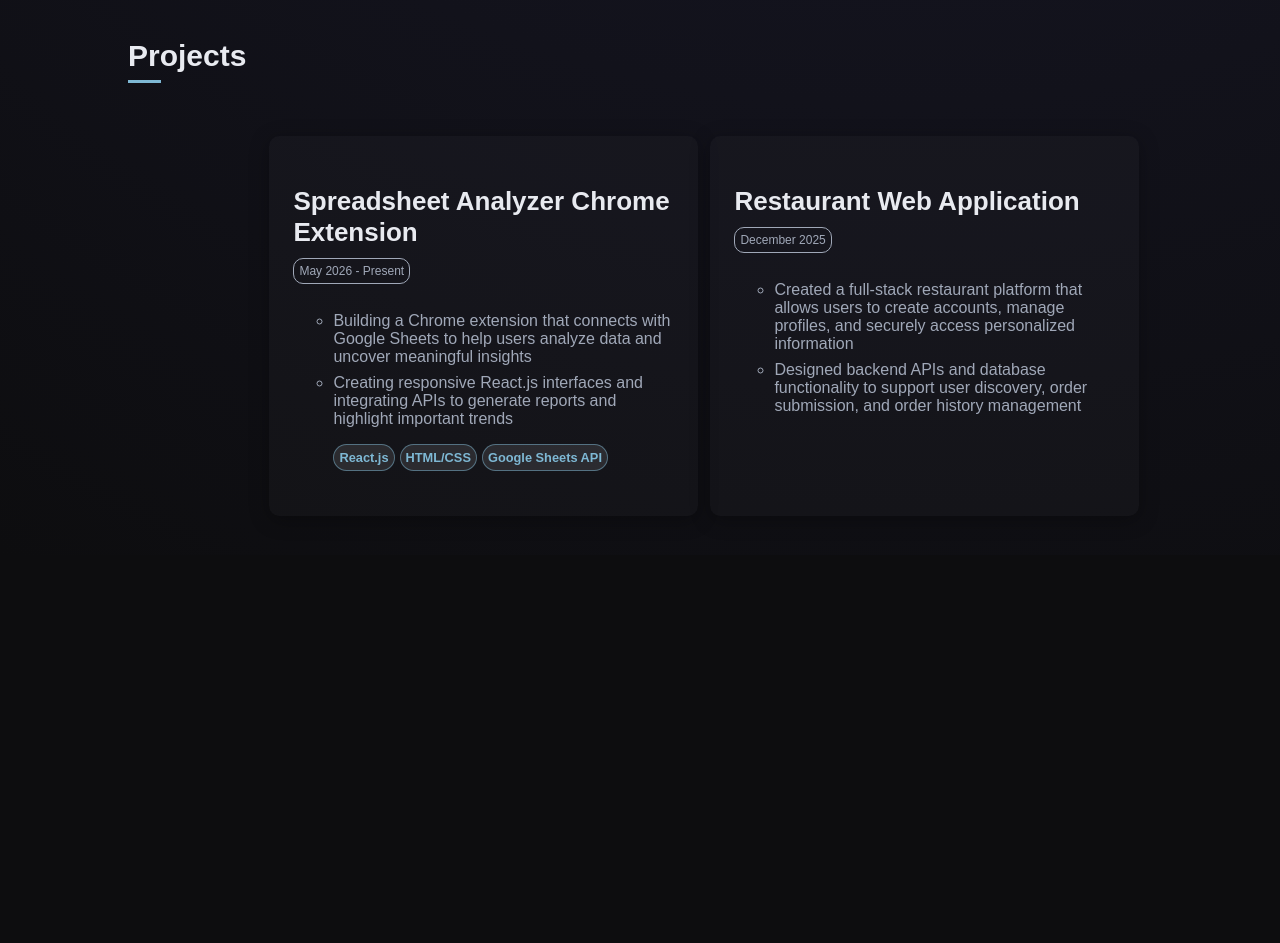
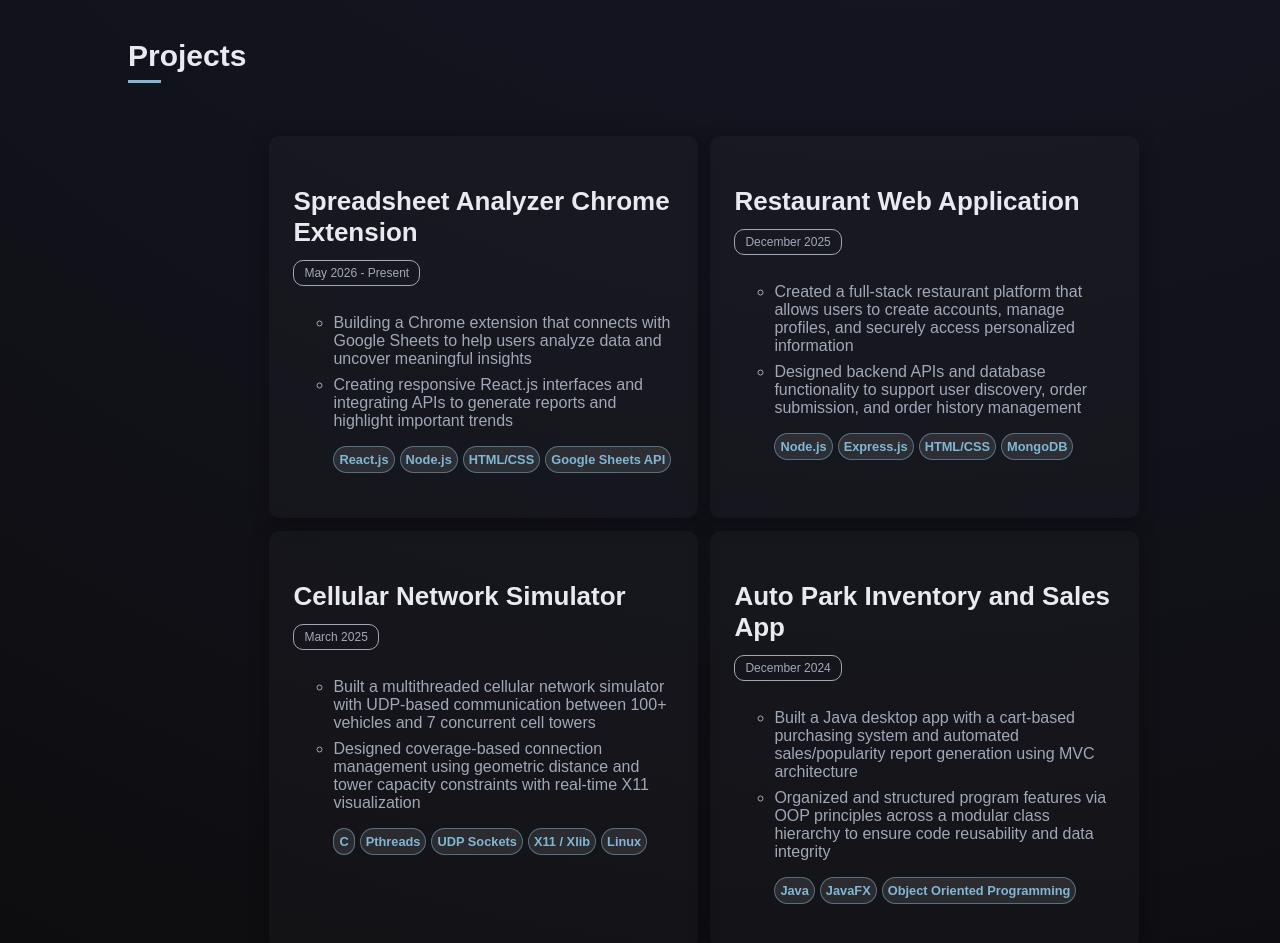
Before and after one commit to damiankakkarjohnson/website-portfolio, a React (Vite) app: page / in a window 1280 px wide. Shown: the part 1660-2603 px from the top of the page. Before the commit the page ends 2215 px from the top, so only its background shows below. Built offline with nearby package versions, Linux system fonts and the light colour scheme; a web font is replaced by a local one.

Commit message:
Projects section finished  - Finished adding projects  - Combined some projects and experience styles to make a general card style

```diff
--- a/src/Experience.jsx
+++ b/src/Experience.jsx
@@ -7,11 +7,11 @@ function Experience() {
             <h2>Experience</h2>
 
             <br/>
-            <div id="experienceEntries">
-                <div className="experienceEntry">
+            <div className="entries">
+                <div className="card">
                     <h3>Co-Founder</h3>
                     <h4 className="experienceCompany">AISSLO LLC <span><a href="https://www.aisslo.com/" target="_blank" rel="noreferrer"><FaGlobe/></a></span></h4>
-                    <p className="experienceTime">October 2025 - Present</p>
+                    <p className="timeTag">October 2025 - Present</p>
                     <br/>
                     <ul>
                         <li>Shape core features for an SSL certificate management dashboard</li>
@@ -20,10 +20,10 @@ function Experience() {
                     </ul>
                 </div>
 
-                <div className="experienceEntry">
+                <div className="card">
                     <h3>Crew Member</h3>
                     <h4 className="experienceCompany">CHIPOTLE MEXICAN GRILL <span><a href="https://www.chipotle.ca/" target="_blank" rel="noreferrer"><FaGlobe/></a></span></h4>
-                    <p className="experienceTime">June 2025 - December 2025</p>
+                    <p className="timeTag">June 2025 - December 2025</p>
                     <br/>
                     <ul>
                         <li>Delivered efficient customer service in a fast-paced environment while maintaining accuracy under pressure</li>
@@ -31,10 +31,10 @@ function Experience() {
                     </ul>
                 </div>
 
-                <div className="experienceEntry">
+                <div className="card">
                     <h3>Meeting Room Assistant</h3>
                     <h4 className="experienceCompany">RAMADA BY WYNDHAM <span><a href="https://www.ramadaottawa.com/" target="_blank" rel="noreferrer"><FaGlobe/></a></span></h4>
-                    <p className="experienceTime">April 2023 - January 2024</p>
+                    <p className="timeTag">April 2023 - January 2024</p>
                     <br/>
                     <ul>
                         <li>Set up meeting rooms accurately and on schedule for a variety of bookings</li>
--- a/src/NavBar.jsx
+++ b/src/NavBar.jsx
@@ -17,7 +17,7 @@ function NavBar(){
       <ul id={isOpen ? 'navOpen' : 'navClosed'}>
         <li><a href="#" onClick={() => setIsOpen(!isOpen)}>About</a></li>
         <li><a href="#experience" onClick={() => setIsOpen(!isOpen)}>Experience</a></li>
-        <li><a href="#" onClick={() => setIsOpen(!isOpen)}>Projects</a></li>
+        <li><a href="#projects" onClick={() => setIsOpen(!isOpen)}>Projects</a></li>
         <li><a href="#" onClick={() => setIsOpen(!isOpen)}>Leadership</a></li>
         <li id="navIcons">
           <a href="https://linkedin.com/in/damian-kakkar-johnson-579723311" target="_blank" rel="noreferrer"><FaLinkedin /></a>
--- a/src/Projects.jsx
+++ b/src/Projects.jsx
@@ -7,10 +7,10 @@ function Projects() {
 
             <br/>
 
-            <div id="projectEntries">
-                <div className="projectEntry">
+            <div className="entries">
+                <div className="card">
                     <h3>Spreadsheet Analyzer Chrome Extension</h3>
-                    <p className="projectTime">May 2026 - Present</p>
+                    <p className="timeTag">May 2026 - Present</p>
                     <br/>
                     <ul>
                         <li>Building a Chrome extension that connects with Google Sheets to help users analyze data and uncover meaningful insights</li>
@@ -18,18 +18,57 @@ function Projects() {
                     </ul>
                     <ul className="projectTechStack">
                         <li>React.js</li>
+                        <li>Node.js</li>
                         <li>HTML/CSS</li>
                         <li>Google Sheets API</li>
                     </ul>
                 </div>
 
-                <div className="projectEntry">
+                <div className="card">
                     <h3>Restaurant Web Application</h3>
-                    <p className="projectTime">December 2025</p>
+                    <p className="timeTag">December 2025</p>
                     <br/>
                     <ul>
                         <li>Created a full-stack restaurant platform that allows users to create accounts, manage profiles, and securely access personalized information</li>
                         <li>Designed backend APIs and database functionality to support user discovery, order submission, and order history management</li>
+                    </ul>
+                    <ul className="projectTechStack">
+                        <li>Node.js</li>
+                        <li>Express.js</li>
+                        <li>HTML/CSS</li>
+                        <li>MongoDB</li>
+                    </ul>
+                </div>
+
+                <div className="card">
+                    <h3>Cellular Network Simulator</h3>
+                    <p className="timeTag">March 2025</p>
+                    <br/>
+                    <ul>
+                        <li>Built a multithreaded cellular network simulator with UDP-based communication between 100+ vehicles and 7 concurrent cell towers</li>
+                        <li>Designed coverage-based connection management using geometric distance and tower capacity constraints with real-time X11 visualization</li>
+                    </ul>
+                    <ul className="projectTechStack">
+                        <li>C</li>
+                        <li>Pthreads</li>
+                        <li>UDP Sockets</li>
+                        <li>X11 / Xlib</li>
+                        <li>Linux</li>
+                    </ul>
+                </div>
+
+                <div className="card">
+                    <h3>Auto Park Inventory and Sales App</h3>
+                    <p className="timeTag">December 2024</p>
+                    <br/>
+                    <ul>
+                        <li>Built a Java desktop app with a cart-based purchasing system and automated sales/popularity report generation using MVC architecture</li>
+                        <li>Organized and structured program features via OOP principles across a modular class hierarchy to ensure code reusability and data integrity</li>
+                    </ul>
+                    <ul className="projectTechStack">
+                        <li>Java</li>
+                        <li>JavaFX</li>
+                        <li>Object Oriented Programming</li>
                     </ul>
                 </div>
             </div>
--- a/src/css/index.css
+++ b/src/css/index.css
@@ -227,30 +227,99 @@ body {
 
 
 
-/*----------------------------------------- Experience Styles -----------------------------------------*/
+/*-------------------------------------------- Card Styles --------------------------------------------*/
 
-#experience {
+.card {
+  display: inline-block;
+  padding: 1.5rem;
+  width: 33%;
+  border-radius: 10px;
+  position: relative;
+  box-shadow: 0 4px 20px rgba(0, 0, 0, 0.3);
+  background: rgba(255, 255, 255, 0.02);
+}
+
+.card::before {
+  content: '';
+  position: absolute;
+  inset: 0;
+  border-radius: 10px;
+  border: 2px solid rgba(126, 184, 212, 0.1);
+  background: rgba(126, 184, 212, 0.05);
+  clip-path: inset(0 100% 0 0);
+  transition: clip-path 0.4s ease;
+}
+
+.card:hover::before {
+  clip-path: inset(0 0% 0 0);
+}
+
+.card ul {
+  list-style: circle;
+}
+
+.card li {
+  margin-bottom: 8px;
+  color: #a0a8b8;
+}
+
+.timeTag {
+  font-size: clamp(10px, 1vw, 12px);
+  margin-top: 12px;
+  color: #a0a8b8;
+  display: inline-block;
+  border: 1px solid #a0a8b8;
+  border-radius: 10px;
+  padding: 5px 10px;
+}
+
+.entries {
+  display: flex;
+  justify-content: center;
+  flex-wrap: wrap;
+  gap: 1vw;
+  padding: 3vw 0;
+}
+
+@media (max-width: 768px) {
+  .card {
+    width: 80%;
+  }
+}
+
+/*-----------------------------------------------------------------------------------------------------*/
+
+
+
+/*------------------------------------ Experience & Project Styles ------------------------------------*/
+
+#experience,
+#projects {
   font-family: 'Raleway', sans-serif;
   color: #e8eaf0;
   padding-left: clamp(5vw, 10vw, 20vw);
   padding-top: clamp(1vw, 3vw, 5vw);
 }
 
-#experience h2 {
+#experience h2,
+#projects h2 {
   position: relative;
   display: inline-block;
   font-size: clamp(28px, 4vw, 30px);
 }
 
-#experience h2::after {
+#experience h2::after,
+#projects h2::after {
   content: '';
   position: absolute;
   bottom: -10px;
   left: 0;
-  width: 22%;
   height: 3px;
   background: #7eb8d4;
 }
+
+#experience h2::after { width: 22%; }
+#projects h2::after { width: 28%; }
 
 #experience h3 {
   font-size: clamp(28px, 4vw, 30px);
@@ -262,51 +331,6 @@ body {
   margin-top: 10px;
   margin-bottom: 0;
   color: #7eb8d4;
-}
-
-.experienceTime {
-  font-size: clamp(10px, 1vw, 12px);
-  margin-top: 12px;
-  color: #a0a8b8;
-  display: inline-block;
-  border: 1px solid rgba(255, 255, 255, 0.1);
-  border-radius: 10px;
-  padding: 5px 5px;
-  border-color: #a0a8b8;
-}
-
-.experienceEntry {
-  display: inline-block;
-  padding: 1.5rem;
-  width: 33%;
-  border-radius: 10px;
-  position: relative;
-  box-shadow: 0 4px 20px rgba(0, 0, 0, 0.3);
-  background: rgba(255, 255, 255, 0.02)
-}
-
-.experienceEntry::before {
-  content: '';
-  position: absolute;
-  inset: 0;
-  border-radius: 10px;
-  border: 2px solid rgba(126, 184, 212, 0.1);
-  background: rgba(126, 184, 212, 0.05);
-  clip-path: inset(0 100% 0 0);
-  transition: clip-path 0.4s ease;
-}
-
-.experienceEntry:hover::before {
-  clip-path: inset(0 0% 0 0);
-}
-
-.experienceEntry ul {
-  list-style: circle;
-}
-
-.experienceEntry li {
-  margin-bottom: 8px;
-  color: #a0a8b8;
 }
 
 .experienceCompany {
@@ -327,67 +351,14 @@ body {
   color: #e8eaf0;
 }
 
-#experienceEntries {
-  display: flex;
-  justify-content: center;
-  flex-wrap: wrap;
-  gap: 1vw;
-  padding: 3vw 0;
-}
-
-@media (max-width: 768px) {
-  .experienceEntry {
-    width: 80%;
-  }
-}
-
-/*-----------------------------------------------------------------------------------------------------*/
-
-
-
-/*------------------------------------------ Projects Styles ------------------------------------------*/
-
-#projects {
-  font-family: 'Raleway', sans-serif;
-  color: #e8eaf0;
-  padding-left: clamp(5vw, 10vw, 20vw);
-  padding-top: clamp(1vw, 3vw, 5vw);
-}
-
-#projects h2 {
-  position: relative;
-  display: inline-block;
-  font-size: clamp(28px, 4vw, 30px);
-}
-
-#projects h2::after {
-  content: '';
-  position: absolute;
-  bottom: -10px;
-  left: 0;
-  width: 28%;
-  height: 3px;
-  background: #7eb8d4;
-}
-
 #projects h3 {
   font-size: clamp(24px, 3vw, 26px);
   margin-bottom: 0;
 }
 
-.projectTime {
-  font-size: clamp(10px, 1vw, 12px);
-  margin-top: 10px;
-  color: #a0a8b8;
-  display: inline-block;
-  border: 1px solid rgba(255, 255, 255, 0.1);
-  border-radius: 10px;
-  padding: 5px 5px;
-  border-color: #a0a8b8;
-}
-
 .projectTechStack {
   display: flex;
+  flex-wrap: wrap;
   font-weight: bold;
   gap: 5px;
   list-style: none !important;
@@ -403,52 +374,4 @@ body {
   background: rgba(255, 255, 255, 0.1);
 }
 
-.projectEntry {
-  display: inline-block;
-  padding: 1.5rem;
-  width: 33%;
-  border-radius: 10px;
-  position: relative;
-  box-shadow: 0 4px 20px rgba(0, 0, 0, 0.3);
-  background: rgba(255, 255, 255, 0.02)
-}
-
-.projectEntry::before {
-  content: '';
-  position: absolute;
-  inset: 0;
-  border-radius: 10px;
-  border: 2px solid rgba(126, 184, 212, 0.1);
-  background: rgba(126, 184, 212, 0.05);
-  clip-path: inset(0 100% 0 0);
-  transition: clip-path 0.4s ease;
-}
-
-.projectEntry:hover::before {
-  clip-path: inset(0 0% 0 0);
-}
-
-.projectEntry ul {
-  list-style: circle;
-}
-
-.projectEntry li {
-  margin-bottom: 8px;
-  color: #a0a8b8;
-}
-
-@media (max-width: 768px) {
-  .projectEntry {
-    width: 80%;
-  }
-}
-
-#projectEntries {
-  display: flex;
-  justify-content: center;
-  flex-wrap: wrap;
-  gap: 1vw;
-  padding: 3vw 0;
-}
-
 /*-----------------------------------------------------------------------------------------------------*/
```
